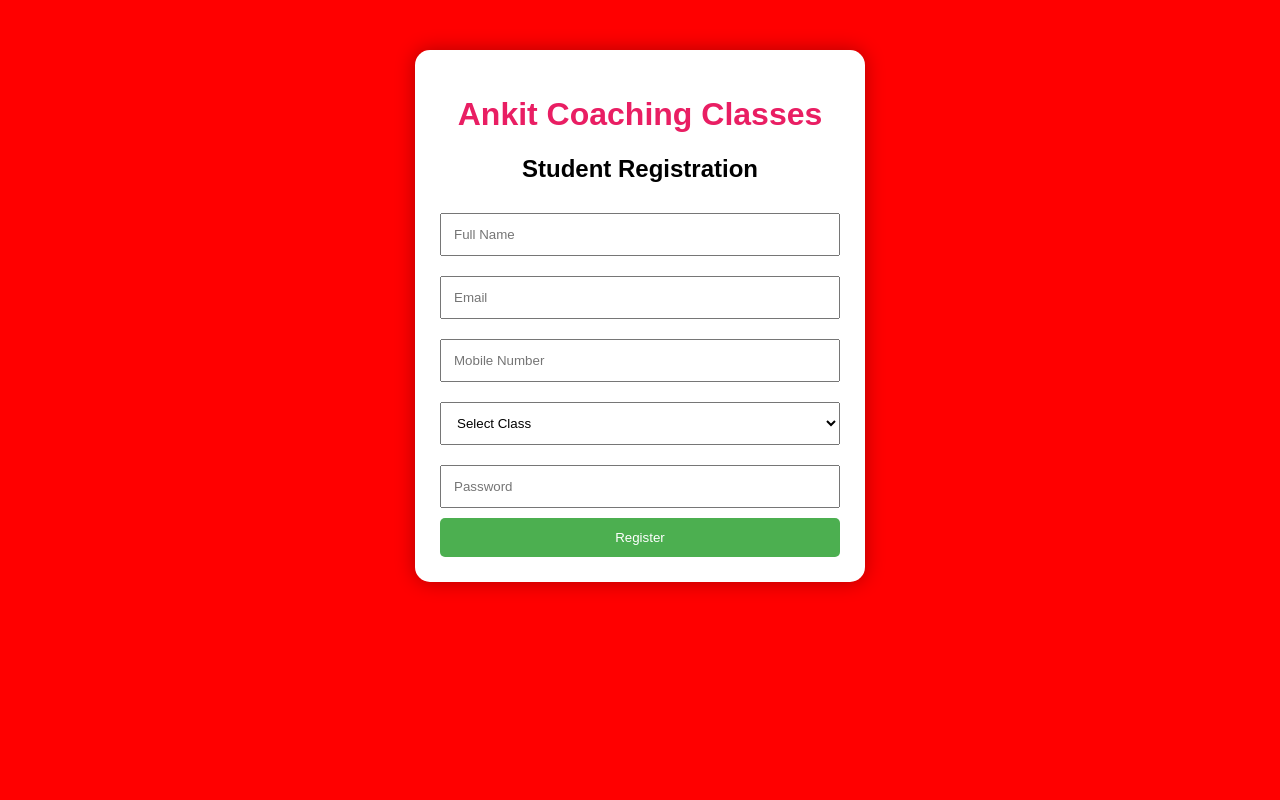
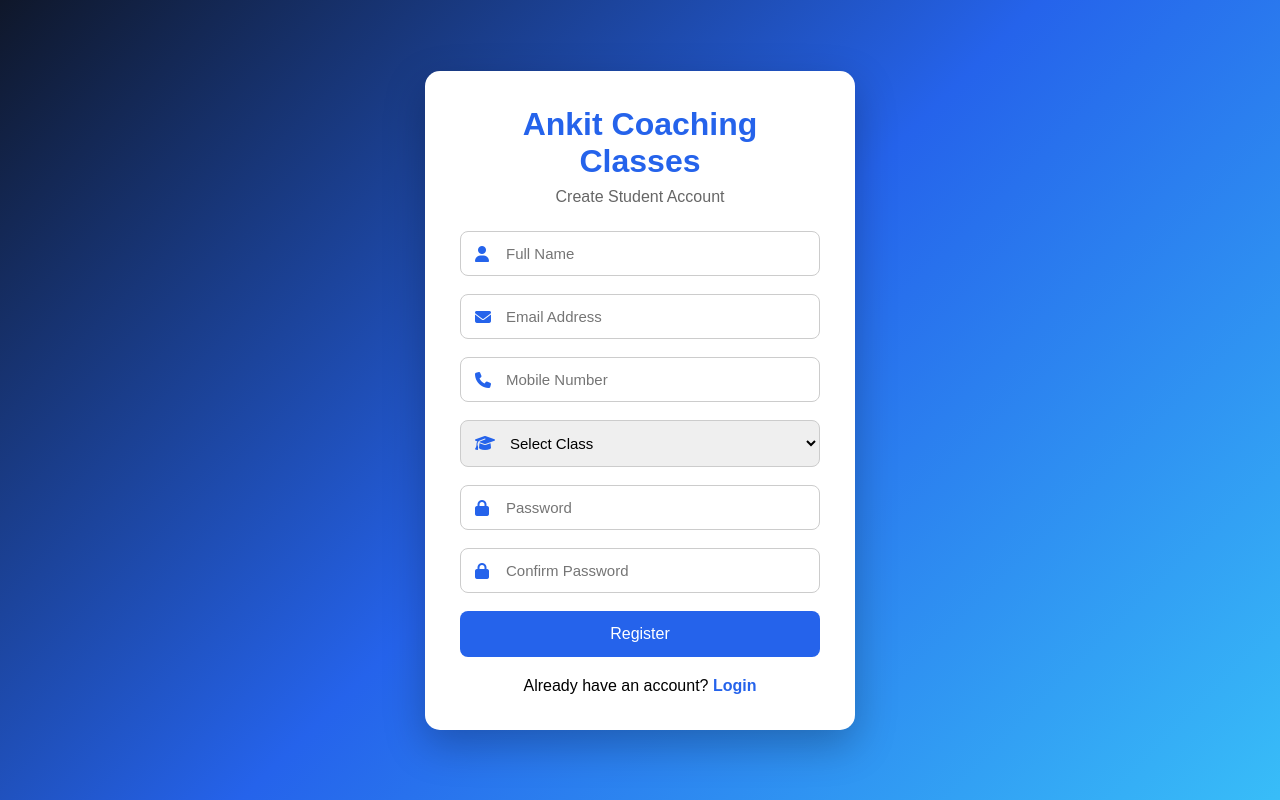
Before and after one commit to ag5640855-cmd/SMART-COACHING-MANAGEMENT-PROJECT, a website: page views/register.html in a window 1280 px wide. Drawn offline with Linux system fonts and the light colour scheme.

Commit message:
files are updated

```diff
--- a/package.json
+++ b/package.json
@@ -12,6 +12,7 @@
   "license": "ISC",
   "type": "commonjs",
   "dependencies": {
+    "bcrypt": "^6.0.0",
     "bcryptjs": "^3.0.3",
     "cors": "^2.8.6",
     "dotenv": "^17.4.2",
@@ -19,7 +20,7 @@
     "express-session": "^1.19.0",
     "jsonwebtoken": "^9.0.3",
     "multer": "^2.1.1",
-    "mysql2": "^3.22.4"
+    "mysql2": "^3.22.6"
   },
   "devDependencies": {
     "nodemon": "^3.1.14"
--- a/public/css/register.css
+++ b/public/css/register.css
@@ -1,40 +1,170 @@
+*{
+    margin:0;
+    padding:0;
+    box-sizing:border-box;
+    font-family:Arial, Helvetica, sans-serif;
+}
+
 body{
-    background:#2196f3;
-    font-family:Arial,sans-serif;
+
+    min-height:100vh;
+
+    display:flex;
+
+    justify-content:center;
+
+    align-items:center;
+
+    background:linear-gradient(135deg,#0f172a,#2563eb,#38bdf8);
+
 }
 
 .container{
-    width:400px;
-    margin:50px auto;
-    background:white;
-    padding:25px;
-    border-radius:15px;
-    box-shadow:0 0 20px rgba(0,0,0,0.3);
+
+    width:100%;
+
+    display:flex;
+
+    justify-content:center;
+
+    align-items:center;
+
+    padding:20px;
+
 }
 
-h1{
-    color:#e91e63;
-    text-align:center;
+.register-box{
+
+    width:430px;
+
+    background:#fff;
+
+    padding:35px;
+
+    border-radius:15px;
+
+    box-shadow:0 15px 40px rgba(0,0,0,.25);
+
 }
 
-h2{
+.register-box h1{
+
     text-align:center;
+
+    color:#2563eb;
+
+    margin-bottom:8px;
+
 }
 
-input,
-select{
+.register-box p{
+
+    text-align:center;
+
+    color:#666;
+
+    margin-bottom:25px;
+
+}
+
+.input-box{
+
+    position:relative;
+
+    margin-bottom:18px;
+
+}
+
+.input-box i{
+
+    position:absolute;
+
+    top:15px;
+
+    left:15px;
+
+    color:#2563eb;
+
+}
+
+.input-box input,
+.input-box select{
+
     width:100%;
-    padding:12px;
-    margin:10px 0;
-    box-sizing:border-box;
+
+    padding:13px 15px 13px 45px;
+
+    border:1px solid #ccc;
+
+    border-radius:8px;
+
+    outline:none;
+
+    font-size:15px;
+
+}
+
+.input-box input:focus,
+.input-box select:focus{
+
+    border-color:#2563eb;
+
 }
 
 button{
+
     width:100%;
-    padding:12px;
-    background:#4caf50;
-    color:white;
+
     border:none;
-    border-radius:5px;
+
+    background:#2563eb;
+
+    color:#fff;
+
+    padding:14px;
+
+    border-radius:8px;
+
     cursor:pointer;
+
+    font-size:16px;
+
+    transition:.3s;
+
 }
+
+button:hover{
+
+    background:#1d4ed8;
+
+}
+
+.bottom-text{
+
+    margin-top:20px;
+
+    text-align:center;
+
+}
+
+.bottom-text a{
+
+    text-decoration:none;
+
+    color:#2563eb;
+
+    font-weight:bold;
+
+}
+
+@media(max-width:480px){
+
+.register-box{
+
+    width:100%;
+
+    padding:25px;
+
+}
+
+}
--- a/public/js/register.js
+++ b/public/js/register.js
@@ -1,41 +1,92 @@
 document
 .getElementById("registerForm")
-.addEventListener("submit", async(e)=>{
+.addEventListener("submit", async function (e) {
 
-e.preventDefault();
+    e.preventDefault();
 
-const data = {
+    const full_name = document.getElementById("full_name").value.trim();
+    const email = document.getElementById("email").value.trim();
+    const phone = document.getElementById("phone").value.trim();
+    const student_class = document.getElementById("student_class").value;
+    const password = document.getElementById("password").value;
+    const confirm_password = document.getElementById("confirm_password").value;
 
-full_name:
-document.getElementById("full_name").value,
+    if (
+        !full_name ||
+        !email ||
+        !phone ||
+        !student_class ||
+        !password ||
+        !confirm_password
+    ) {
+        alert("Please fill all fields.");
+        return;
+    }
 
-email:
-document.getElementById("email").value,
+    if (phone.length !== 10 || isNaN(phone)) {
+        alert("Please enter a valid 10-digit mobile number.");
+        return;
+    }
 
-phone:
-document.getElementById("phone").value,
+    if (password.length < 6) {
+        alert("Password must be at least 6 characters.");
+        return;
+    }
 
-student_class:
-document.getElementById("student_class").value,
+    if (password !== confirm_password) {
+        alert("Passwords do not match.");
+        return;
+    }
 
-password:
-document.getElementById("password").value
+    const registerBtn = document.getElementById("registerBtn");
+    registerBtn.disabled = true;
+    registerBtn.innerText = "Registering...";
 
-};
+    try {
 
-const response = await fetch(
-"/api/students/register",
-{
-method:"POST",
-headers:{
-"Content-Type":"application/json"
-},
-body:JSON.stringify(data)
-}
-);
+        const response = await fetch("/api/student-auth/register", {
 
-const result = await response.json();
+            method: "POST",
 
-alert(result.message);
+            headers: {
+                "Content-Type": "application/json"
+            },
+
+            body: JSON.stringify({
+                full_name,
+                email,
+                phone,
+                student_class,
+                password
+            })
+
+        });
+
+        const result = await response.json();
+
+        alert(result.message);
+
+        if (result.success) {
+
+            document.getElementById("registerForm").reset();
+
+            setTimeout(() => {
+                window.location.href = "/student-login";
+            }, 1000);
+
+        }
+
+    } catch (error) {
+
+        console.error(error);
+
+        alert("Server Error. Please try again.");
+
+    } finally {
+
+        registerBtn.disabled = false;
+        registerBtn.innerText = "Register";
+
+    }
 
 });
--- a/views/register.html
+++ b/views/register.html
@@ -1,26 +1,38 @@
 <!DOCTYPE html>
 <html lang="en">
+
 <head>
+
     <meta charset="UTF-8">
-<meta name="viewport" content="width=device-width, initial-scale=1.0">
+
+    <meta
+        name="viewport"
+        content="width=device-width, initial-scale=1.0">
+
     <title>Student Registration</title>
 
     <link rel="stylesheet" href="/css/register.css">
 
+    <link rel="stylesheet"
+        href="https://cdnjs.cloudflare.com/ajax/libs/font-awesome/6.7.2/css/all.min.css">
+
 </head>
+
 <body>
-<style>
-    body{
-        background-color: red;
-    }
-</style>
+
     <div class="container">
+
+        <div class="register-box">
 
             <h1>Ankit Coaching Classes</h1>
 
-<h2>Student Registration</h2>
+            <p>Create Student Account</p>
 
             <form id="registerForm">
+
+                <div class="input-box">
+
+                    <i class="fa-solid fa-user"></i>
 
                     <input
                         type="text"
@@ -28,19 +40,38 @@ id="full_name"
                         placeholder="Full Name"
                         required>
 
+                </div>
+
+                <div class="input-box">
+
+                    <i class="fa-solid fa-envelope"></i>
+
                     <input
                         type="email"
                         id="email"
-placeholder="Email"
+                        placeholder="Email Address"
                         required>
+
+                </div>
+
+                <div class="input-box">
+
+                    <i class="fa-solid fa-phone"></i>
 
                     <input
                         type="text"
                         id="phone"
+                        maxlength="10"
                         placeholder="Mobile Number"
                         required>
 
-<select id="student_class">
+                </div>
+
+                <div class="input-box">
+
+                    <i class="fa-solid fa-graduation-cap"></i>
+
+                    <select id="student_class" required>
 
                         <option value="">Select Class</option>
 
@@ -54,8 +85,16 @@ required>
                         <option>8th</option>
                         <option>9th</option>
                         <option>10th</option>
+                        <option>11th</option>
+                        <option>12th</option>
 
                     </select>
+
+                </div>
+
+                <div class="input-box">
+
+                    <i class="fa-solid fa-lock"></i>
 
                     <input
                         type="password"
@@ -63,15 +102,46 @@ id="password"
                         placeholder="Password"
                         required>
 
-<button type="submit">
+                </div>
+
+                <div class="input-box">
+
+                    <i class="fa-solid fa-lock"></i>
+
+                    <input
+                        type="password"
+                        id="confirm_password"
+                        placeholder="Confirm Password"
+                        required>
+
+                </div>
+
+                <button id="registerBtn" type="submit">
+
                     Register
+
                 </button>
 
             </form>
+
+            <div class="bottom-text">
+
+                Already have an account?
+
+                <a href="/student-login">
+
+                    Login
+
+                </a>
+
+            </div>
+
+        </div>
 
     </div>
 
     <script src="/js/register.js"></script>
 
 </body>
+
 </html>
```
Also changed, not shown: server/app.js (+18 -10 lines), views/dashboard.html (+3 -1 lines), 1 other file. Lines whose indentation alone changed are shown as unchanged.
